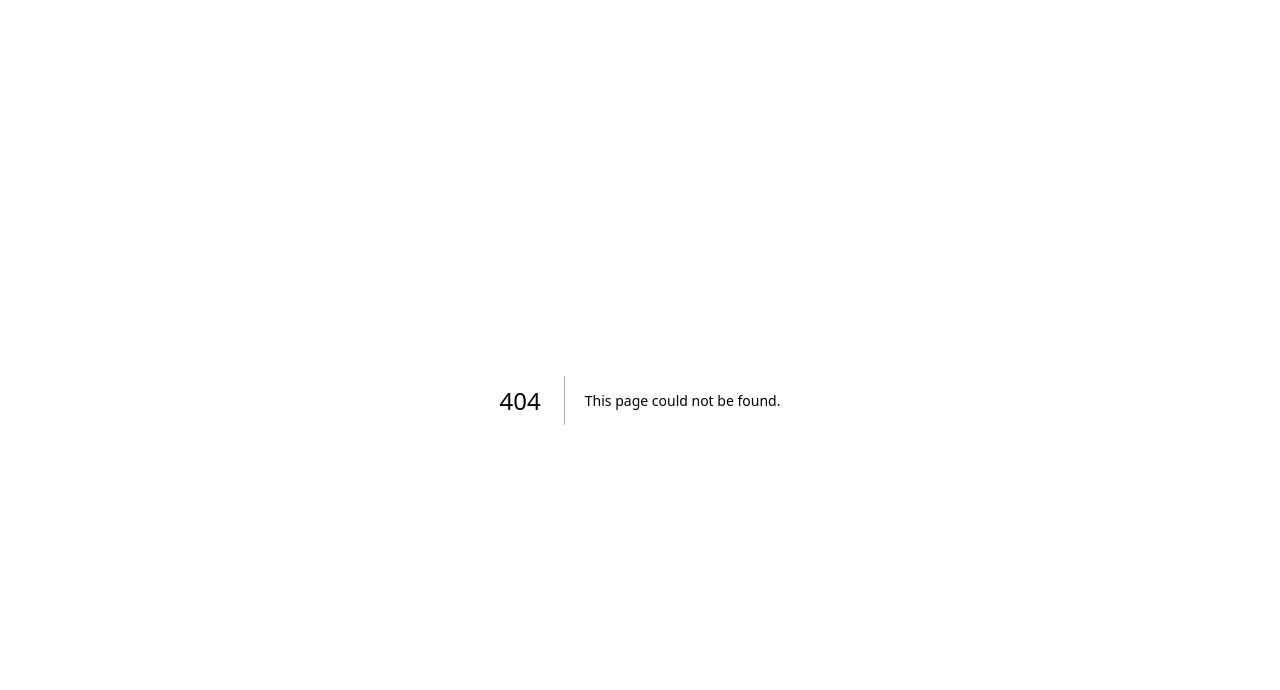
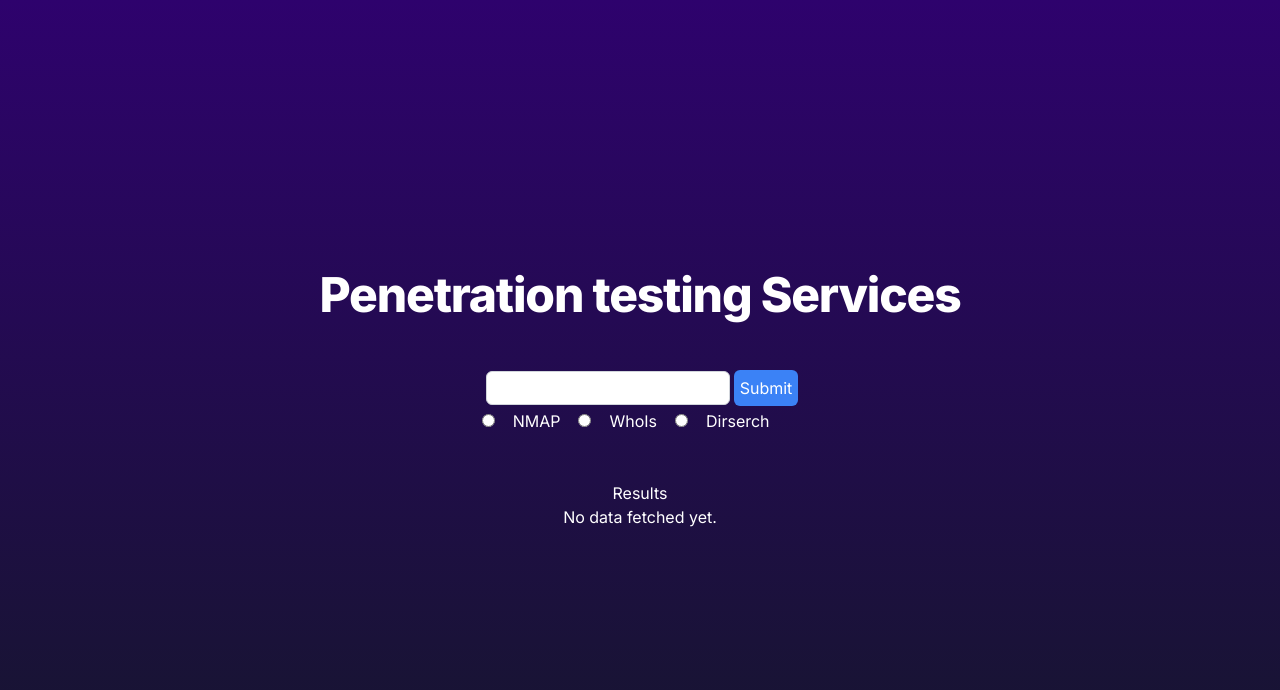
Before and after one commit to MoayadMaher/shield_stack, a Next.js app: page /services/pen-test in a window 1280 px wide. Before the commit this address had no page. Shown: the top 690 px of the page. Built offline with nearby package versions, Linux system fonts and the light colour scheme.

Commit message:
pen-test init

```diff
--- a/src/app/page.tsx
+++ b/src/app/page.tsx
@@ -5,27 +5,22 @@ export default function HomePage() {
     <main className="flex min-h-screen flex-col items-center justify-center bg-gradient-to-b from-[#2e026d] to-[#15162c] text-white">
       <div className="container flex flex-col items-center justify-center gap-12 px-4 py-16 ">
         <h1 className="text-5xl font-extrabold tracking-tight text-white ">
-          I am Realy doesn't know if this website will work but I hope
+          Home Page
         </h1>
-        <img src="MoayadPhoto.png" alt="" />
         <div className="grid grid-cols-1 gap-4 sm:grid-cols-2 md:gap-8">
           <Link
             className="flex max-w-xs flex-col gap-4 rounded-xl bg-white/10 p-4 text-white hover:bg-white/20"
-            href="services/header-analyzer"
+            href="services"
           >
-            <h3 className="text-2xl font-bold">Header Analyzer →</h3>
-            <div className="text-lg">
-              This will analyze your head like panadol{" "}
-            </div>
+            <h3 className="text-2xl font-bold">Services →</h3>
+            <div className="text-lg">Platform services</div>
           </Link>
           <Link
             className="flex max-w-xs flex-col gap-4 rounded-xl bg-white/10 p-4 text-white hover:bg-white/20"
             href="/login"
           >
             <h3 className="text-2xl font-bold">Login →</h3>
-            <div className="text-lg">
-              Here you can go in the website and out from my life 😂
-            </div>
+            <div className="text-lg">login to see in action!</div>
           </Link>
         </div>
       </div>
--- a/src/app/services/header-analyzer/page.tsx
+++ b/src/app/services/header-analyzer/page.tsx
@@ -10,8 +10,8 @@ export default function AnalyzePage() {
   async function handleSubmit(event: React.FormEvent<HTMLFormElement>) {
     event.preventDefault();
     try {
-      const Data = await analyzer(url);
-      setData(Data);
+      const fetchedData = await analyzer(url);
+      setData(fetchedData);
     } catch (error) {
       console.error("Failed to fetch data:", error);
     }
--- a/src/app/services/page.tsx
+++ b/src/app/services/page.tsx
@@ -18,7 +18,7 @@ export default function Page() {
             </Link>
             <Link
               className="flex max-w-xs flex-col gap-4 rounded-xl bg-white/10 p-4 text-white hover:bg-white/20"
-              href="/login"
+              href="services/pen-test"
             >
               <h3 className="text-2xl font-bold">Pen test →</h3>
               <div className="text-lg"></div>
--- /dev/null
+++ b/src/app/services/pen-test/api/scanning.ts
@@ -0,0 +1,31 @@
+async function apiFetch(params: string) {
+  try {
+    const fullUrl = `https://pen-test-production.up.railway.app${params}`;
+    console.log("API request:", fullUrl);
+    const response = await fetch(fullUrl);
+    if (!response.ok) {
+      const errorData = await response.json();
+      throw new Error(errorData.error || "Unknown error occurred");
+    }
+    return await response.json();
+  } catch (error: any) {
+    console.error("API error:", error.message);
+    return { error: error.message };
+  }
+}
+
+export default async function scan(target: string, scanType: string) {
+  switch (scanType) {
+    case "nmap":
+      return await apiFetch(`/nmap/scan?target=${target}`);
+    case "whois":
+      return await apiFetch(`/whois/scan?url=${target}`);
+    case "dirserch":
+      await fetch(
+        `https://pen-test-production.up.railway.app/dirsearch/setTarget?url=${target}`,
+      );
+      return await apiFetch(`/dirsearch/getRawResults`);
+    default:
+      throw new Error(`Invalid scan type: ${scanType}`);
+  }
+}
--- /dev/null
+++ b/src/app/services/pen-test/page.tsx
@@ -0,0 +1,94 @@
+"use client";
+
+import { useState } from "react";
+import scan from "./api/scanning";
+
+export default function Page() {
+  const [data, setData] = useState(null);
+  const [target, setTarget] = useState<string>("");
+  const [scanType, setScanType] = useState<string>("");
+
+  async function handleSubmit(event: React.FormEvent<HTMLFormElement>) {
+    event.preventDefault();
+    try {
+      const fetchedData = await scan(target, scanType);
+      setData(fetchedData);
+    } catch (error) {
+      console.error("Failed to fetch data:", error);
+    }
+  }
+
+  return (
+    <div>
+      <main className="flex min-h-screen flex-col items-center justify-center bg-gradient-to-b from-[#2e026d] to-[#15162c] text-white">
+        <div className="container flex flex-col items-center justify-center gap-12 px-4 py-16 ">
+          <h1 className="text-5xl font-extrabold tracking-tight text-white ">
+            Penetration testing Services
+          </h1>
+          <form onSubmit={handleSubmit}>
+            <div>
+              <input
+                type="text"
+                className="m-1 rounded-md border border-gray-300 bg-white p-1 text-black"
+                name="target"
+                value={target}
+                onChange={(e) => setTarget(e.target.value)}
+              />
+              <button className="rounded-md bg-blue-500 p-1.5 text-white hover:bg-blue-600">
+                Submit
+              </button>
+            </div>
+
+            <div className="">
+              <input
+                type="radio"
+                name="scanType"
+                value="nmap"
+                id="nmap"
+                onChange={(e) => setScanType(e.target.value)}
+                checked={scanType === "nmap"}
+                required
+              />
+              <label htmlFor="nmap" className="m-1.5 p-3">
+                NMAP
+              </label>
+              <input
+                type="radio"
+                name="scanType"
+                value="whois"
+                id="whois"
+                onChange={(e) => setScanType(e.target.value)}
+                checked={scanType === "whois"}
+              />
+              <label htmlFor="whois" className="m-1.5 p-3">
+                WhoIs
+              </label>
+              <input
+                type="radio"
+                name="scanType"
+                value="dirserch"
+                id="dirserch"
+                onChange={(e) => setScanType(e.target.value)}
+                checked={scanType === "dirserch"}
+              />
+              <label htmlFor="dirserch" className="m-1.5 p-3">
+                Dirserch
+              </label>
+            </div>
+          </form>
+
+          <div className="container flex flex-col items-center justify-center  ">
+            <h2>Results</h2>
+            <p>
+              {data ? (
+                <pre>{JSON.stringify(data, null, 2)}</pre>
+              ) : (
+                "No data fetched yet."
+              )}
+            </p>
+          </div>
+        </div>
+      </main>
+    </div>
+  );
+}
```
Also changed, not shown: 1 other file (tests, documents, lock files or other folders).
